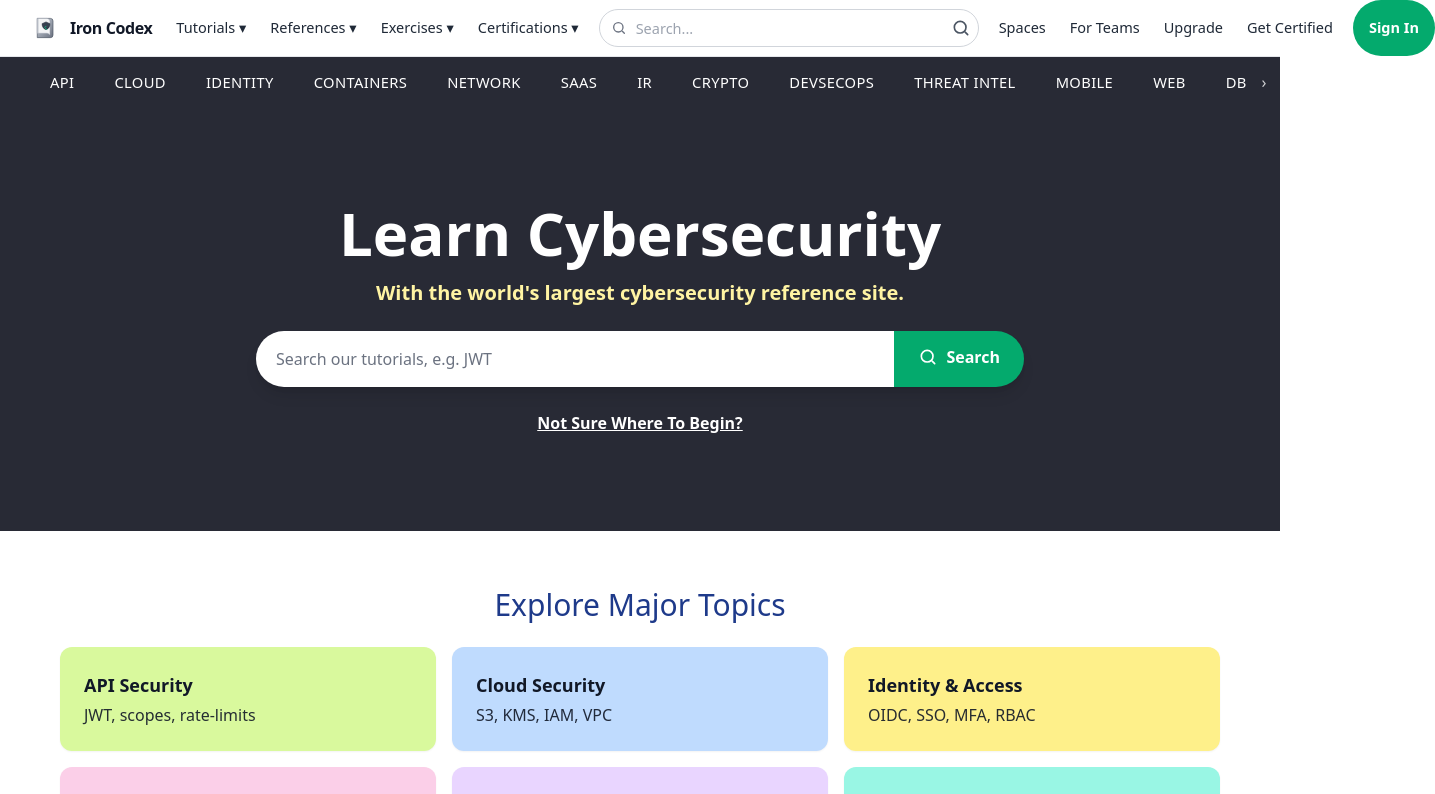
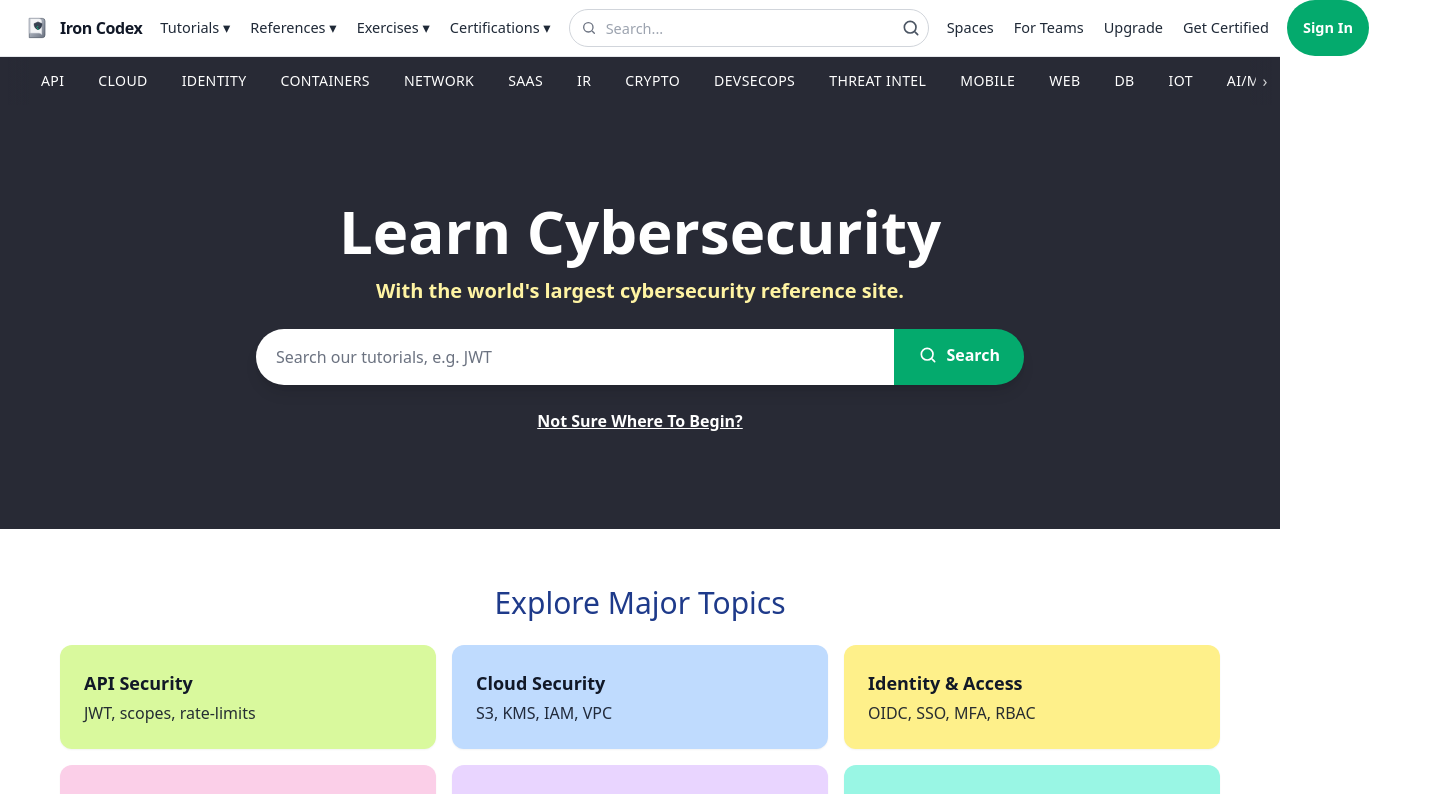
Before and after one commit to cp262808/Projects, a Next.js app in the folder iron-codex-w3-w3schools-next/: page / in a window 1280 px wide. Shown: the top 794 px of the page, 1435 px wide, since content can reach past the window. Built offline with nearby package versions, Linux system fonts and the light colour scheme.

Commit message:
Update NavBar.tsx

```diff
--- a/iron-codex-w3-w3schools-next/components/NavBar.tsx
+++ b/iron-codex-w3-w3schools-next/components/NavBar.tsx
@@ -34,7 +34,7 @@
     };
   }, []);
 
-  // Click-to-page (kept modest)
+  // Click-to-page
   const pageScroll = (dir: "left" | "right") => {
     const el = scrollerRef.current;
     if (!el) return;
@@ -52,7 +52,7 @@
     holdDirRef.current = dir;
     const tick = () => {
       if (holdDirRef.current === null) return;
-      const speed = Math.max(3, Math.floor(el.clientWidth * 0.006)); // px/frame
+      const speed = Math.max(3, Math.floor(el.clientWidth * 0.006));
       el.scrollLeft += (holdDirRef.current === "left" ? -speed : speed);
       updateArrows();
       rafRef.current = requestAnimationFrame(tick);
@@ -71,16 +71,16 @@
 
   return (
     <header className="sticky top-0 z-50">
-      {/* Top white nav — wider but centered (not to the edge) */}
+      {/* Top white nav — wider but centered */}
       <div className="bg-white border-b">
-        <nav className="mx-auto max-w-[1400px] px-6 md:px-8 h-[56px] flex items-stretch gap-0">
+        <nav className="mx-auto max-w-[1520px] px-5 md:px-6 h-[56px] flex items-stretch gap-0">
           {/* Brand */}
-          <Link href="/" className="flex items-center gap-2.5 shrink-0 whitespace-nowrap pr-3">
+          <Link href="/" className="flex items-center gap-2 shrink-0 whitespace-nowrap pr-2">
             <img src="/logo-ironcodex.svg" width="28" height="28" alt="Iron Codex" />
             <span className="font-extrabold tracking-tight text-gray-900">Iron Codex</span>
           </Link>
 
-          {/* Primary menu (flush buttons) */}
+          {/* Primary menu (flush buttons, tighter padding) */}
           <ul className="hidden lg:flex items-stretch gap-0 text-[14.5px] font-medium text-gray-800 whitespace-nowrap">
             {['Tutorials','References','Exercises','Certifications'].map((label)=> (
               <li key={label} className="h-full">
@@ -96,7 +96,7 @@
           <form action="/search" className="hidden md:flex items-stretch h-full">
             <label className="sr-only" htmlFor="header-search">Search</label>
             <div className="relative my-auto">
-              <input id="header-search" name="q" type="search" placeholder="Search..." className="rounded-full border border-gray-300 bg-white pl-9 pr-10 w-[240px] md:w-[320px] lg:w-[380px] py-2 leading-5 text-[14.5px]" />
+              <input id="header-search" name="q" type="search" placeholder="Search..." className="rounded-full border border-gray-300 bg-white pl-9 pr-10 w-[240px] md:w-[320px] lg:w-[360px] py-2 leading-5 text-[14.5px]" />
               <svg aria-hidden className="w-4 h-4 absolute left-3 top-1/2 -translate-y-1/2 text-gray-500" viewBox="0 0 24 24" fill="none">
                 <circle cx="11" cy="11" r="7" stroke="currentColor" strokeWidth="2"/>
                 <path d="M20 20L17 17" stroke="currentColor" strokeWidth="2" strokeLinecap="round"/>
@@ -110,7 +110,7 @@
             </div>
           </form>
 
-          {/* Utility links (flush) */}
+          {/* Utility links (flush, tighter) */}
           <ul className="hidden xl:flex items-stretch gap-0 text-[14.5px] font-medium text-gray-800 whitespace-nowrap pl-2">
             {['Spaces','For Teams','Upgrade','Get Certified'].map((label)=> (
               <li key={label} className="h-full">
@@ -133,7 +133,7 @@
 
       {/* Topics strip — wider container, arrows flush with chips */}
       <div className="relative text-white" style={{backgroundColor:"#282A35"}}>
-        <div className="relative mx-auto max-w-[1400px] px-6 md:px-8">
+        <div className="relative mx-auto max-w-[1520px] px-5 md:px-6">
           {/* Arrows */}
           <button
             type="button"
@@ -166,10 +166,10 @@
           <div className="edge-fade edge-left" aria-hidden="true"></div>
           <div className="edge-fade edge-right" aria-hidden="true"></div>
 
-          {/* Chips: remove big side padding so chips sit right next to arrows */}
+          {/* Chips: smaller font, tight chip padding, flush with arrows */}
           <div
             ref={scrollerRef}
-            className="h-[50px] flex items-center gap-5 overflow-x-auto uppercase text-[0.92rem] tracking-wide whitespace-nowrap topics-scroll ps-2 pe-2"
+            className="h-[48px] flex items-center gap-4 overflow-x-auto uppercase text-[0.88rem] tracking-wide whitespace-nowrap topics-scroll ps-2 pe-2"
           >
             {topics.map((t)=> (
               <Link
@@ -186,12 +186,12 @@
 
       {/* Scoped CSS */}
       <style jsx global>{`
-        /* Top nav link: fill bar height so items line up */
-        .topnav-link{ display:inline-flex; align-items:center; padding: 0 12px; border-radius: 6px; height: 100%; }
+        /* Top nav link: fill bar height; tighter padding so buttons sit closer */
+        .topnav-link{ display:inline-flex; align-items:center; padding: 0 10px; border-radius: 6px; height: 100%; }
         .topnav-link:hover{ background:#f1f1f1; }
 
         /* Ghost arrows + hover background/shadow */
-        .topics-arrow-ghost{ position:absolute; top:0; bottom:0; width:32px; display:flex; align-items:center; justify-content:center; color: rgba(255,255,255,.78); z-index:25; }
+        .topics-arrow-ghost{ position:absolute; top:0; bottom:0; width:30px; display:flex; align-items:center; justify-content:center; color: rgba(255,255,255,.78); z-index:25; }
         .topics-arrow-ghost:hover{ color:#fff; }
         .topics-arrow-ghost::before{ content:""; position:absolute; inset:0; background: transparent; transition: background .15s ease, box-shadow .15s ease; }
         .topics-arrow-ghost:hover::before{ background: rgba(0,0,0,.10); box-shadow: inset 0 0 0 1px rgba(255,255,255,.10), 0 4px 10px rgba(0,0,0,.25); }
@@ -203,14 +203,14 @@
         .topics-scroll { scrollbar-width: none; }
         .topics-scroll { -ms-overflow-style: none; }
 
-        /* Edge fades inside container, sized to arrow width */
-        .edge-fade { position:absolute; top:0; bottom:0; width:32px; pointer-events:none; }
+        /* Edge fades sized to arrow width */
+        .edge-fade { position:absolute; top:0; bottom:0; width:30px; pointer-events:none; }
         .edge-left { left:0; background: linear-gradient(to right, rgba(40,42,53,1) 25%, rgba(40,42,53,0)); }
         .edge-right { right:0; background: linear-gradient(to left, rgba(40,42,53,1) 25%, rgba(40,42,53,0)); }
 
-        /* Topic chips: hover-only shadow */
-        .topics-chip{ display:inline-flex; align-items:center; padding: 7px 10px; border-radius: 8px; transition: box-shadow .15s ease, background .15s ease, color .15s ease; }
-        .topics-chip:hover{ box-shadow: 0 4px 12px rgba(0,0,0,.26); background: rgba(255,255,255,.03); }
+        /* Topic chips: hover-only shadow; slightly tighter padding */
+        .topics-chip{ display:inline-flex; align-items:center; padding: 6px 9px; border-radius: 8px; transition: box-shadow .15s ease, background .15s ease, color .15s ease; }
+        .topics-chip:hover{ box-shadow: 0 4px 12px rgba(0,0,0,.24); background: rgba(255,255,255,.03); }
       `}</style>
     </header>
   )
```
